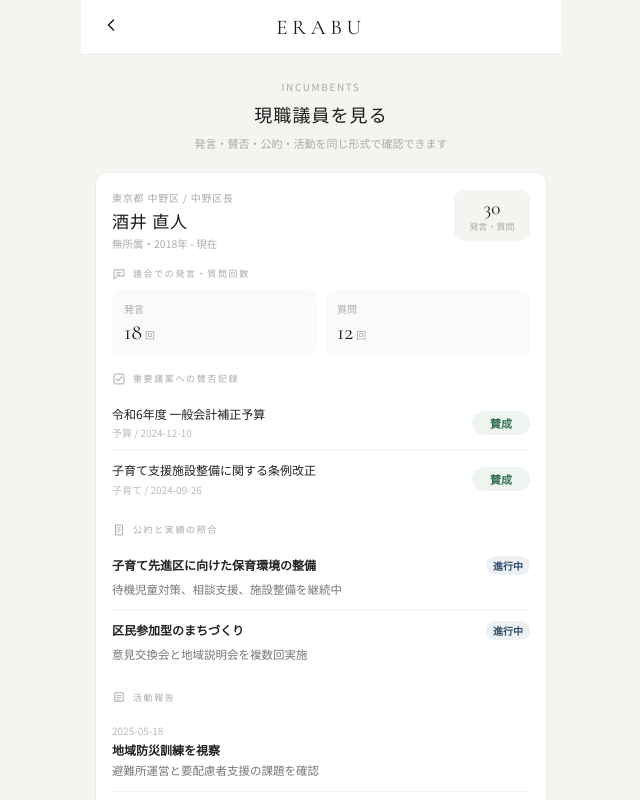
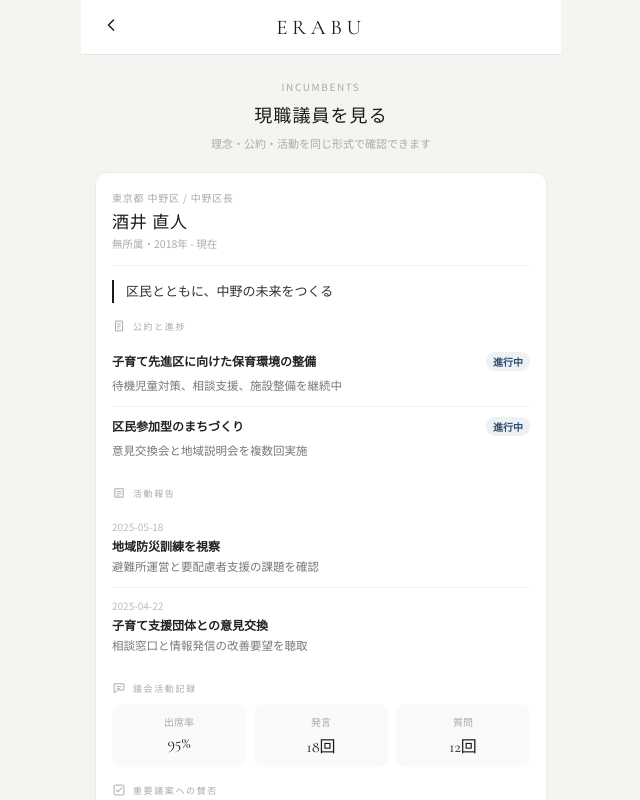
Before and after one commit to kurokawa96-96/ERABU, a Next.js app: page /incumbents in a window 1280 px wide. Shown: the top 800 px of the page, without its empty margins (319-959 px from the left). Built offline with nearby package versions, Linux system fonts and the light colour scheme.

Commit message:
page.tsx を更新

```diff
--- a/app/incumbents/page.tsx
+++ b/app/incumbents/page.tsx
@@ -2,7 +2,43 @@ import { promises as fs } from "fs";
 import path from "path";
 import Link from "next/link";
 import type { ReactElement, ReactNode } from "react";
-import { Incumbent, IncumbentPromise } from "@/lib/types";
+
+interface IncumbentPromise {
+  title: string;
+  status: "達成" | "進行中" | "未着手" | "変更";
+  evidence: string;
+}
+
+interface BillVote {
+  bill: string;
+  category: string;
+  vote: string;
+  date: string;
+}
+
+interface ActivityReport {
+  date: string;
+  title: string;
+  summary: string;
+}
+
+interface Incumbent {
+  id: string;
+  name: string;
+  party: string;
+  prefecture: string;
+  city: string;
+  assembly: string;
+  term: string;
+  tagline: string;
+  message: string;
+  attendanceRate: number;
+  speechCount: number;
+  questionCount: number;
+  billVotes: BillVote[];
+  promises: IncumbentPromise[];
+  activityReports: ActivityReport[];
+}
 
 async function getIncumbents(): Promise<Incumbent[]> {
   const filePath = path.join(process.cwd(), "data", "incumbents.json");
@@ -13,11 +49,11 @@ async function getIncumbents(): Promise<Incumbent[]> {
 function Icon({ type, size = 16, color = "#666" }: { type: string; size?: number; color?: string }) {
   const p = { width: size, height: size, viewBox: "0 0 20 20", fill: "none" as const };
   const m: Record<string, ReactElement> = {
-    back: <svg {...p}><path d="M12.5 5L7.5 10L12.5 15" stroke={color} strokeWidth="1.5" strokeLinecap="round" strokeLinejoin="round"/></svg>,
-    speech: <svg {...p}><path d="M3 4h14v9H8l-5 4V4Z" stroke={color} strokeWidth="1.4" strokeLinejoin="round"/><path d="M7 8h6M7 11h4" stroke={color} strokeWidth="1.3" strokeLinecap="round"/></svg>,
-    vote: <svg {...p}><rect x="3" y="3" width="14" height="14" rx="1.5" stroke={color} strokeWidth="1.4"/><path d="M6 10l2.5 2.5L14 7" stroke={color} strokeWidth="1.5" strokeLinecap="round" strokeLinejoin="round"/></svg>,
+    back:    <svg {...p}><path d="M12.5 5L7.5 10L12.5 15" stroke={color} strokeWidth="1.5" strokeLinecap="round" strokeLinejoin="round"/></svg>,
+    speech:  <svg {...p}><path d="M3 4h14v9H8l-5 4V4Z" stroke={color} strokeWidth="1.4" strokeLinejoin="round"/><path d="M7 8h6M7 11h4" stroke={color} strokeWidth="1.3" strokeLinecap="round"/></svg>,
+    vote:    <svg {...p}><rect x="3" y="3" width="14" height="14" rx="1.5" stroke={color} strokeWidth="1.4"/><path d="M6 10l2.5 2.5L14 7" stroke={color} strokeWidth="1.5" strokeLinecap="round" strokeLinejoin="round"/></svg>,
     promise: <svg {...p}><path d="M5 3h10v14H5V3Z" stroke={color} strokeWidth="1.4"/><path d="M8 7h4M8 10h4M8 13h2" stroke={color} strokeWidth="1.3" strokeLinecap="round"/></svg>,
-    report: <svg {...p}><path d="M4 4h12v12H4V4Z" stroke={color} strokeWidth="1.4"/><path d="M7 8h6M7 11h6M7 14h3" stroke={color} strokeWidth="1.3" strokeLinecap="round"/></svg>,
+    report:  <svg {...p}><path d="M4 4h12v12H4V4Z" stroke={color} strokeWidth="1.4"/><path d="M7 8h6M7 11h6M7 14h3" stroke={color} strokeWidth="1.3" strokeLinecap="round"/></svg>,
   };
   return m[type] ?? null;
 }
@@ -43,7 +79,6 @@ function PromiseStatus({ status }: { status: IncumbentPromise["status"] }) {
     "未着手": "#8a8a8a",
     "変更": "#7a5a2c",
   };
-
   return (
     <span style={{
       padding: "2px 7px", borderRadius: 999,
@@ -55,17 +90,15 @@ function PromiseStatus({ status }: { status: IncumbentPromise["status"] }) {
     </span>
   );
 }
-
 function IncumbentCard({ incumbent }: { incumbent: Incumbent }) {
-  const totalActions = incumbent.speechCount + incumbent.questionCount;
-
  return (
    <article style={{
      background: "#fff", border: "1px solid #ebebeb",
      borderRadius: 12, padding: "17px 16px", marginBottom: 12,
    }}>
-      <div style={{ display: "flex", justifyContent: "space-between", gap: 12, alignItems: "flex-start" }}>
-        <div>
+
+     {/* ① 基本情報 */}
+     <div style={{ marginBottom: 14 }}>
        <div style={{ fontSize: 10, fontFamily: "'Noto Sans JP', sans-serif", color: "#aaa", letterSpacing: "0.08em", marginBottom: 3 }}>
          {incumbent.prefecture} {incumbent.city} / {incumbent.assembly}
        </div>
@@ -76,65 +109,33 @@ function IncumbentCard({ incumbent }: { incumbent: Incumbent }) {
          {incumbent.party || "無所属"}・{incumbent.term}
        </div>
      </div>
+
+     <div style={{ height: 1, background: "#f0f0f0", marginBottom: 14 }} />
+
+     {/* ② 理念・タグライン */}
+     {incumbent.tagline && (
        <div style={{
-          minWidth: 58, borderRadius: 10, background: "#f5f4f0",
-          padding: "8px 9px", textAlign: "center",
+         borderLeft: "2px solid #1a1a1a", paddingLeft: 12, marginBottom: 14,
+         fontSize: 13, fontFamily: "'Noto Serif JP', serif",
+         color: "#333", lineHeight: 1.8,
        }}>
-          <div style={{ fontSize: 19, fontFamily: "'Cormorant Garamond', serif", color: "#1a1a1a", lineHeight: 1 }}>
-            {totalActions}
+         {incumbent.tagline}
        </div>
-          <div style={{ fontSize: 9, fontFamily: "'Noto Sans JP', sans-serif", color: "#aaa", marginTop: 3 }}>
-            発言・質問
+     )}
+
+     {/* ③ メッセージ */}
+     {incumbent.message && (
+       <div style={{
+         padding: "11px 13px", background: "#f8f8f6", borderRadius: 8, marginBottom: 14,
+         fontSize: 12, fontFamily: "'Noto Serif JP', serif",
+         color: "#3a3a3a", lineHeight: 1.9,
+       }}>
+         {incumbent.message}
        </div>
-        </div>
-      </div>
+     )}
 
-      <Section icon="speech" label="議会での発言・質問回数">
-        <div style={{ display: "grid", gridTemplateColumns: "1fr 1fr", gap: 8 }}>
-          {[
-            { label: "発言", value: incumbent.speechCount },
-            { label: "質問", value: incumbent.questionCount },
-          ].map(item => (
-            <div key={item.label} style={{ background: "#fafaf8", borderRadius: 9, padding: "11px 12px" }}>
-              <div style={{ fontSize: 10, fontFamily: "'Noto Sans JP', sans-serif", color: "#aaa", marginBottom: 3 }}>
-                {item.label}
-                </div>
-              <div style={{ fontSize: 22, fontFamily: "'Cormorant Garamond', serif", color: "#1a1a1a" }}>
-                {item.value}
-                <span style={{ fontSize: 10, fontFamily: "'Noto Sans JP', sans-serif", color: "#aaa", marginLeft: 3 }}>回</span>
-              </div>
-            </div>
-          ))}
-        </div>
-      </Section>
-
-      <Section icon="vote" label="重要議案への賛否記録">
-        {incumbent.billVotes.map((vote, i) => (
-          <div key={`${vote.bill}-${i}`} style={{
-            padding: "10px 0", borderTop: i === 0 ? "none" : "1px solid #f2f2f2",
-            display: "grid", gridTemplateColumns: "1fr auto", gap: 10, alignItems: "center",
-          }}>
-            <div>
-              <div style={{ fontSize: 12, fontFamily: "'Noto Sans JP', sans-serif", color: "#222", lineHeight: 1.55 }}>
-                {vote.bill}
-              </div>
-              <div style={{ fontSize: 10, fontFamily: "'Noto Sans JP', sans-serif", color: "#bbb", marginTop: 2 }}>
-                {vote.category} / {vote.date}
-              </div>
-            </div>
-            <div style={{
-              minWidth: 42, textAlign: "center", borderRadius: 999,
-              padding: "4px 8px", background: vote.vote === "反対" ? "#f8eeee" : "#eef5f1",
-              color: vote.vote === "反対" ? "#9a5555" : "#2f6f4e",
-              fontSize: 11, fontFamily: "'Noto Sans JP', sans-serif", fontWeight: 700,
-            }}>
-              {vote.vote}
-            </div>
-          </div>
-        ))}
-      </Section>
-
-      <Section icon="promise" label="公約と実績の照合">
+     {/* ④ 公約と進捗 */}
+     <Section icon="promise" label="公約と進捗">
        {incumbent.promises.map((promise, i) => (
          <div key={`${promise.title}-${i}`} style={{
            padding: "10px 0", borderTop: i === 0 ? "none" : "1px solid #f2f2f2",
@@ -152,6 +153,7 @@ function IncumbentCard({ incumbent }: { incumbent: Incumbent }) {
        ))}
      </Section>
 
+     {/* ⑤ 活動報告 */}
      <Section icon="report" label="活動報告">
        {incumbent.activityReports.map((report, i) => (
          <div key={`${report.title}-${i}`} style={{
@@ -165,6 +167,54 @@ function IncumbentCard({ incumbent }: { incumbent: Incumbent }) {
            </div>
            <div style={{ fontSize: 11.5, fontFamily: "'Noto Sans JP', sans-serif", color: "#777", lineHeight: 1.7 }}>
              {report.summary}
+           </div>
+         </div>
+       ))}
+     </Section>
+
+     {/* ⑥ 議会活動記録 */}
+     <Section icon="speech" label="議会活動記録">
+       <div style={{ display: "grid", gridTemplateColumns: "1fr 1fr 1fr", gap: 8, marginBottom: 12 }}>
+         {[
+           { label: "出席率", value: `${incumbent.attendanceRate}%` },
+           { label: "発言", value: `${incumbent.speechCount}回` },
+           { label: "質問", value: `${incumbent.questionCount}回` },
+         ].map(item => (
+           <div key={item.label} style={{ background: "#fafaf8", borderRadius: 9, padding: "10px 12px", textAlign: "center" }}>
+             <div style={{ fontSize: 10, fontFamily: "'Noto Sans JP', sans-serif", color: "#aaa", marginBottom: 4 }}>
+               {item.label}
+             </div>
+             <div style={{ fontSize: 16, fontFamily: "'Cormorant Garamond', serif", color: "#1a1a1a" }}>
+               {item.value}
+             </div>
+           </div>
+         ))}
+       </div>
+     </Section>
+
+     {/* ⑦ 賛否記録 */}
+     <Section icon="vote" label="重要議案への賛否">
+       {incumbent.billVotes.map((vote, i) => (
+         <div key={`${vote.bill}-${i}`} style={{
+           padding: "10px 0", borderTop: i === 0 ? "none" : "1px solid #f2f2f2",
+           display: "grid", gridTemplateColumns: "1fr auto", gap: 10, alignItems: "center",
+         }}>
+           <div>
+             <div style={{ fontSize: 12, fontFamily: "'Noto Sans JP', sans-serif", color: "#222", lineHeight: 1.55 }}>
+               {vote.bill}
+             </div>
+             <div style={{ fontSize: 10, fontFamily: "'Noto Sans JP', sans-serif", color: "#bbb", marginTop: 2 }}>
+               {vote.category} / {vote.date}
+             </div>
+           </div>
+           <div style={{
+             minWidth: 42, textAlign: "center", borderRadius: 999,
+             padding: "4px 8px",
+             background: vote.vote === "反対" ? "#f8eeee" : "#eef5f1",
+             color: vote.vote === "反対" ? "#9a5555" : "#2f6f4e",
+             fontSize: 11, fontFamily: "'Noto Sans JP', sans-serif", fontWeight: 700,
+           }}>
+             {vote.vote}
            </div>
          </div>
        ))}
@@ -201,14 +251,20 @@ export default async function IncumbentsPage() {
          現職議員を見る
        </div>
        <div style={{ fontSize: 11, fontFamily: "'Noto Sans JP', sans-serif", color: "#aaa", lineHeight: 1.8, marginTop: 7 }}>
-          発言・賛否・公約・活動を同じ形式で確認できます
+         理念・公約・活動を同じ形式で確認できます
        </div>
      </div>
 
      <div style={{ padding: "0 14px 34px" }}>
-        {incumbents.map(incumbent => (
+       {incumbents.length === 0 ? (
+         <div style={{ textAlign: "center", padding: "40px 0", fontSize: 12, fontFamily: "'Noto Sans JP', sans-serif", color: "#bbb" }}>
+           現職議員情報は準備中ですわ
+         </div>
+       ) : (
+         incumbents.map(incumbent => (
            <IncumbentCard key={incumbent.id} incumbent={incumbent} />
-        ))}
+         ))
+       )}
      </div>
 
      <div style={{ textAlign: "center", padding: "0 0 32px", fontSize: 10, fontFamily: "'Noto Sans JP', sans-serif", color: "#d0d0d0", letterSpacing: "0.12em" }}>
```
Lines whose indentation alone changed are shown as unchanged.
